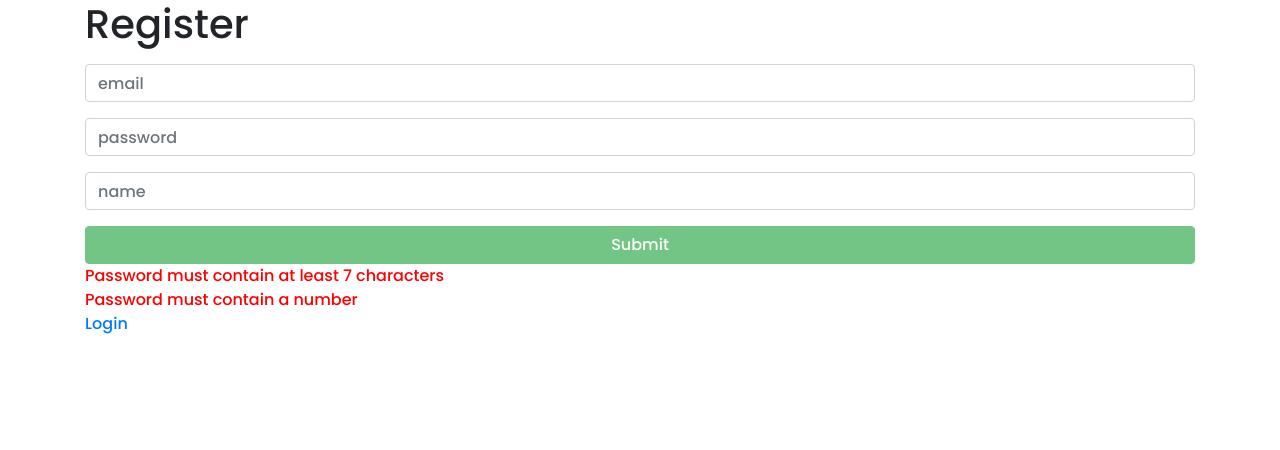
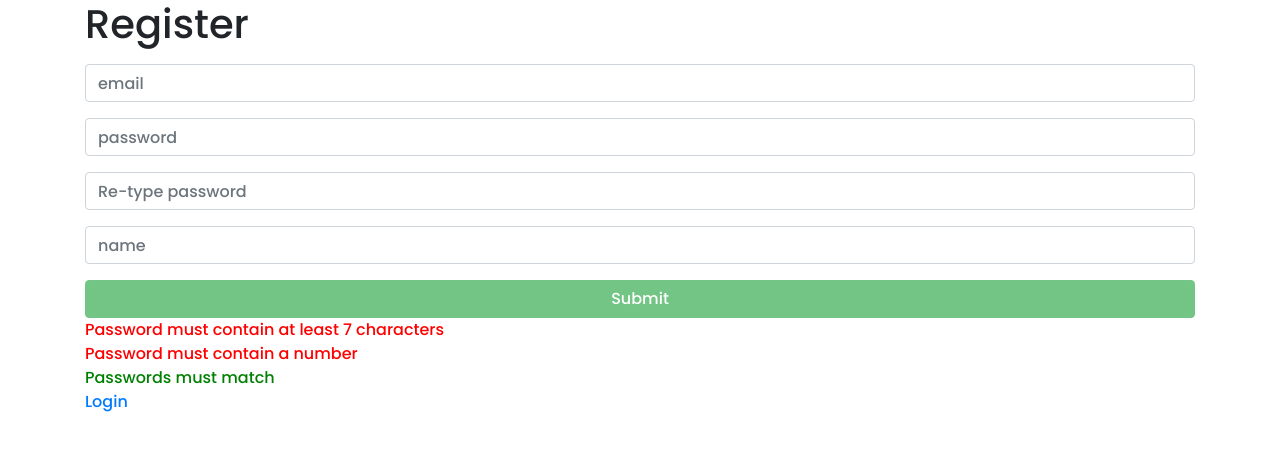
Before and after one commit to Angus-Woodman/Habitapp, a React app in the folder client/: page /register in a window 1280 px wide. Shown: the top 450 px of the page. Built offline with nearby package versions, Linux system fonts and the light colour scheme; no server answers.

Commit message:
password re-entry check works

```diff
--- a/client/src/Containers/Register.js
+++ b/client/src/Containers/Register.js
@@ -8,10 +8,11 @@ const Register = ({setAuth}) => {
   const [inputs, setInputs] = useState({
     email: "",
     password: "",
+    passwordCopy: "",
     name: ""
   })
 
-  const {email, password, name} = inputs;
+  const {email, password, name, passwordCopy} = inputs;
 
   const onChange = e =>
     setInputs({ ...inputs, [e.target.name]: e.target.value });
@@ -55,6 +56,11 @@ const numberCheck = () => {
     return true
   }
 }
+const passwordsMatch = () => {
+  if (inputs.password === inputs.passwordCopy) {
+    return true
+  }
+}
   return (
     <Fragment>
     <h1> Register </h1>
@@ -77,6 +83,14 @@ const numberCheck = () => {
           className="form-control my-3"
         />
         <input
+        type='password'
+        name='passwordCopy'
+        value={passwordCopy}
+        placeholder='Re-type password'
+        onChange={e => onChange(e)}
+        className="form-control my-3"
+        />
+        <input
           type="text"
           name="name"
           value={name}
@@ -84,9 +98,10 @@ const numberCheck = () => {
           onChange={e => onChange(e)}
           className="form-control my-3"
         />
-        <button disabled={inputs.password.length > 7 && numberCheck() ? false : true}className="btn btn-success btn-block">Submit</button>
+        <button disabled={inputs.password.length > 7 && numberCheck() && passwordsMatch() ? false : true}className="btn btn-success btn-block">Submit</button>
         <div className={inputs.password.length > 7 ? 'green' : 'red'}>Password must contain at least 7 characters</div>
         <div className={numberCheck() ? 'green' : 'red'}>Password must contain a number</div>
+        <div className={passwordsMatch() ? 'green' : 'red'}>Passwords must match</div>
       </form>
 
       <Link to="/login">Login</Link>
```
